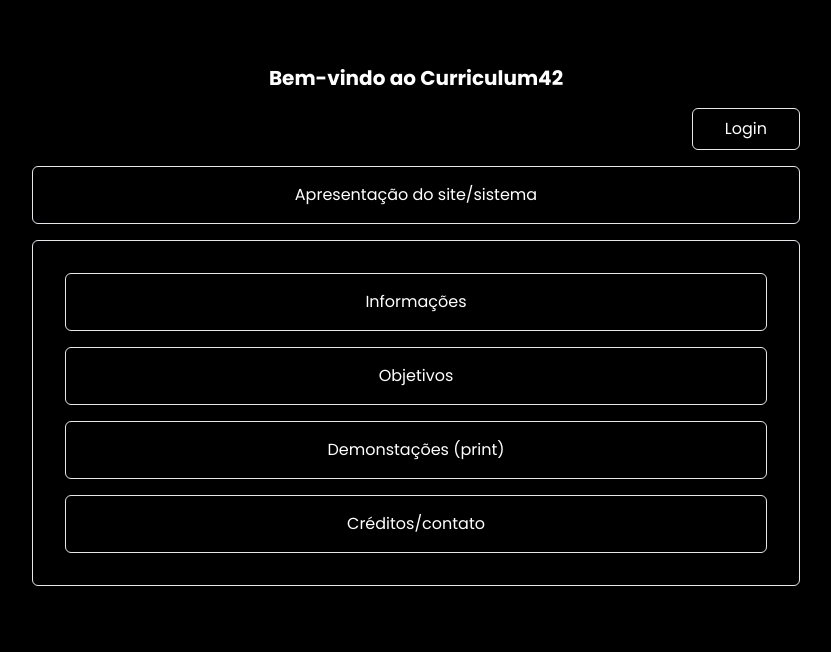
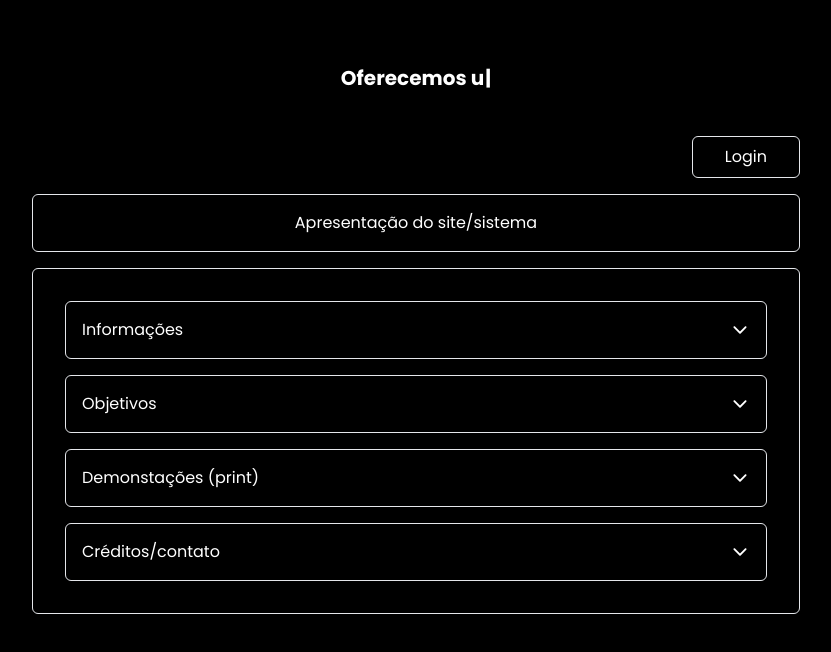
Before and after one commit to Univesp-PIs/pi-drp04-pji110-front, a Next.js app: page / in a window 1280 px wide. Shown: the top 652 px of the page, without its empty margins (224-1055 px from the left). Built offline with nearby package versions, Linux system fonts and the light colour scheme.

Commit message:
feat: add effect typewriter

```diff
--- a/src/app/(home)/page.tsx
+++ b/src/app/(home)/page.tsx
@@ -1,13 +1,32 @@
 'use client'
 
+import { Collapse } from '@/components/Collapses/collapse'
+import { collapseData } from '@/components/Collapses/data'
 import Link from 'next/link'
+import Typewriter from 'typewriter-effect'
 
 export default function Home() {
   return (
     <main className="w-full">
       <div className="w-full flex justify-center py-16" id="quem-somos">
         <div className="max-w-screen-md w-full flex flex-col gap-4 items-center px-4 md:px-0">
-          <h2 className="text-xl font-bold">Bem-vindo ao Curriculum42</h2>
+          <h2 className="text-xl font-bold text-center h-14">
+            <Typewriter
+              options={{
+                strings: [
+                  'Bem-vindo ao Curriculum42',
+                  'Oferecemos uma alternativa Open Source às plataformas tradicionais de recrutamento.',
+                  'Elimine custos com plataformas de recrutamento - cadastre-se gratuitamente.',
+                  'Recrutamento simplificado e acessível para todos os profissionais e empresas.',
+                  'A revolução no recrutamento começa aqui - Junte-se a nós no Curriculum42.',
+                ],
+                delay: 80,
+                deleteSpeed: 5,
+                autoStart: true,
+                loop: true,
+              }}
+            />
+          </h2>
           <div className="w-full flex justify-end">
             <Link
               href="/login"
@@ -21,18 +40,13 @@ export default function Home() {
           </div>
           <div className="border rounded-md p-4 w-full text-center">
             <div className="p-4 w-full flex flex-col gap-4">
-              <div className="border rounded-md p-4 w-full text-center">
-                Informações
-              </div>
-              <div className="border rounded-md p-4 w-full text-center">
-                Objetivos
-              </div>
-              <div className="border rounded-md p-4 w-full text-center">
-                Demonstações (print)
-              </div>
-              <div className="border rounded-md p-4 w-full text-center">
-                Créditos/contato
-              </div>
+              {collapseData.map((item) => (
+                <Collapse
+                  key={item.id}
+                  title={item.title}
+                  content={item.content}
+                />
+              ))}
             </div>
           </div>
         </div>
```
